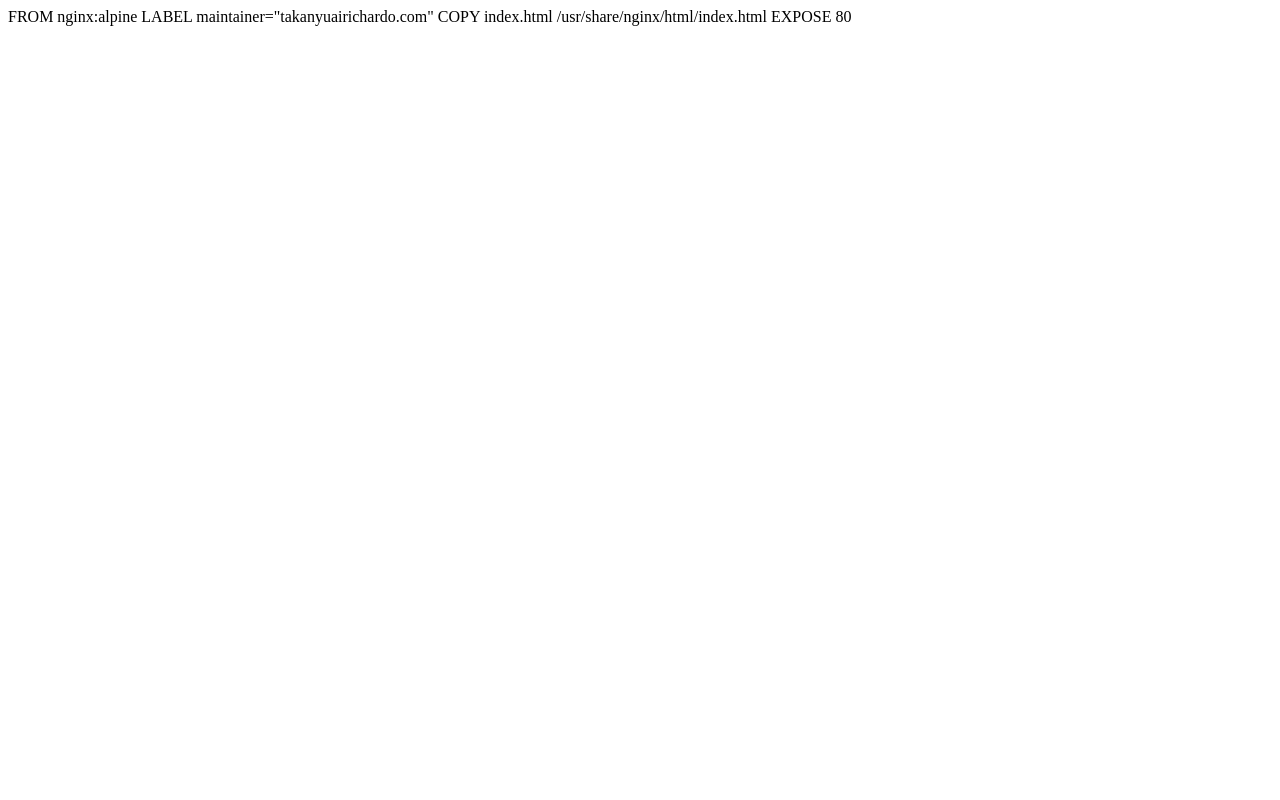
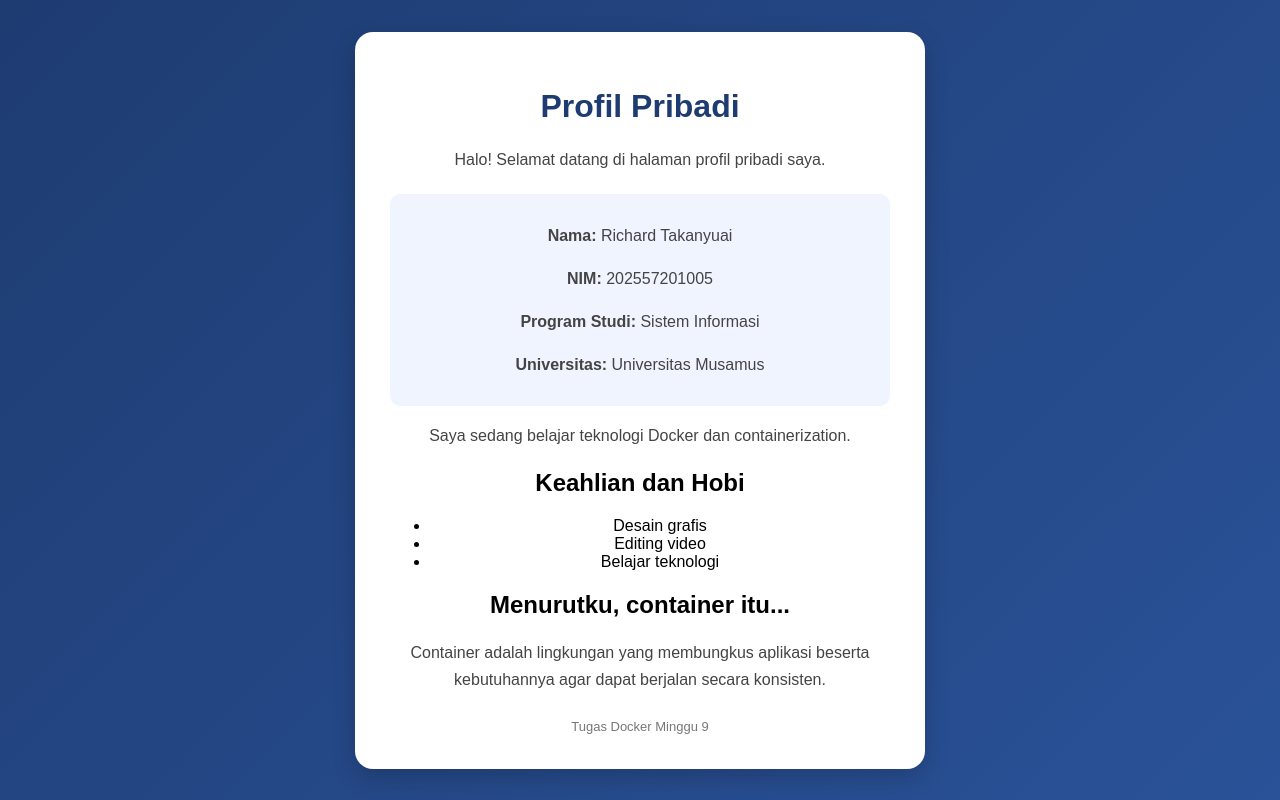
Before and after one commit to RichardoAtaka-hub/tugas-docker-minggu9, a plain HTML site: page index.html in a window 1280 px wide. Drawn offline with Linux system fonts and the light colour scheme.

Commit message:
Lengkapi tugas Docker minggu 9

```diff
--- a/index.html
+++ b/index.html
@@ -1,4 +1,87 @@
-FROM nginx:alpine
-LABEL maintainer="takanyuairichardo.com"
-COPY index.html /usr/share/nginx/html/index.html
-EXPOSE 80
+<!DOCTYPE html>
+<html lang="id">
+<head>
+    <meta charset="UTF-8">
+    <meta name="viewport" content="width=device-width, initial-scale=1.0">
+    <title>Profil Pribadi</title>
+
+    <style>
+        body {
+            font-family: Arial, sans-serif;
+            background: linear-gradient(135deg, #1e3c72, #2a5298);
+            margin: 0;
+            padding: 0;
+            min-height: 100vh;
+            display: flex;
+            justify-content: center;
+            align-items: center;
+        }
+
+        .container {
+            background: white;
+            width: 85%;
+            max-width: 500px;
+            padding: 35px;
+
+     border-radius: 18px;
+            text-align: center;
+            box-shadow: 0 8px 25px rgba(0,0,0,0.2);
+        }
+
+        h1 {
+            color: #1e3c72;
+        }
+
+        p {
+            color: #444;
+            line-height: 1.7;
+        }
+
+        .info {
+            background: #f0f4ff;
+            padding: 12px;
+            border-radius: 10px;
+            margin-top: 20px;
+        }
+
+        footer {
+            margin-top: 25px;
+            color: #777;
+            font-size: 13px;
+        }
+    </style>
+</head>
+
+<body>
+    <div class="container">
+        <h1>Profil Pribadi</h1>
+
+        <p>Halo! Selamat datang di halaman profil pribadi saya.</p>
+
+        <div class="info">
+            <p><strong>Nama:</strong> Richard Takanyuai</p>
+            <p><strong>NIM:</strong> 202557201005</p>
+            <p><strong>Program Studi:</strong> Sistem Informasi</p>
+            <p><strong>Universitas:</strong> Universitas Musamus</p>
+        </div>
+
+        <p>Saya sedang belajar teknologi Docker dan containerization.</p>
+        <h2>Keahlian dan Hobi</h2>
+        <ul>
+            <li>Desain grafis</li>
+            <li>Editing video</li>
+            <li>Belajar teknologi</li>
+        </ul>
+
+        <h2>Menurutku, container itu...</h2>
+        <p>
+         Container adalah lingkungan yang membungkus aplikasi
+         beserta kebutuhannya agar dapat berjalan secara konsisten.
+       </p>
+
+        <footer>
+            Tugas Docker Minggu 9
+        </footer>
+    </div>
+</body>
+</html>
```
Also changed, not shown: Cuplikan layar 2026-11-19 034014.png (added), 3 other files.
